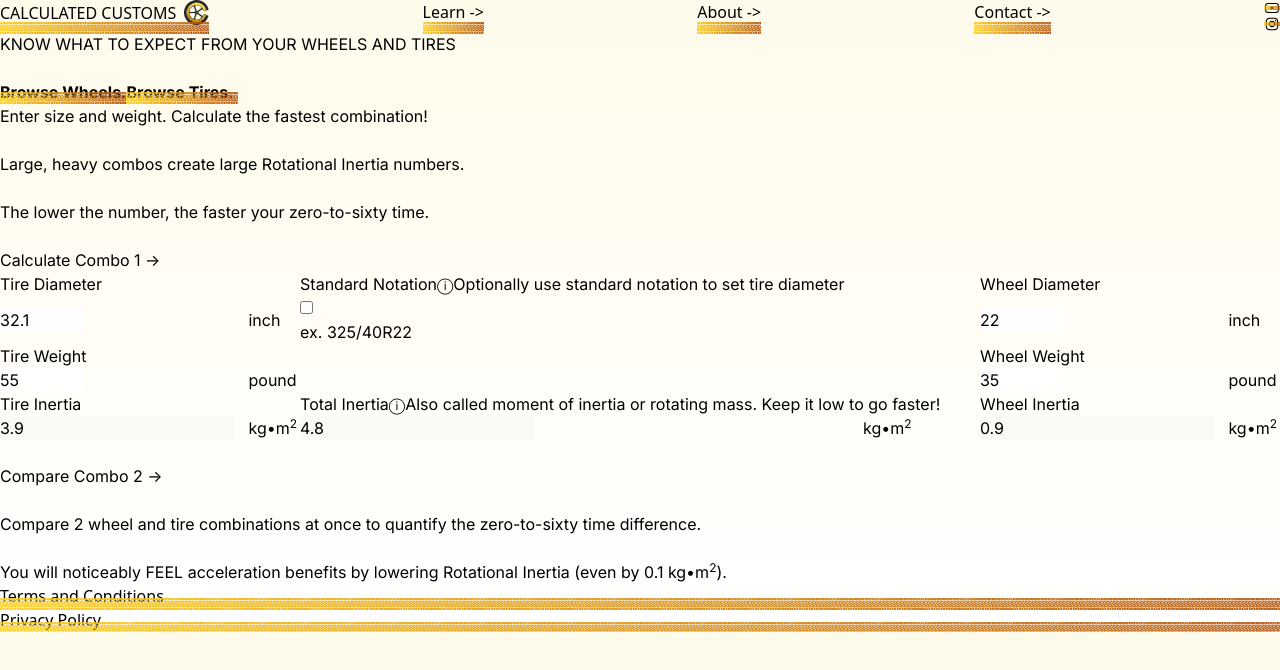
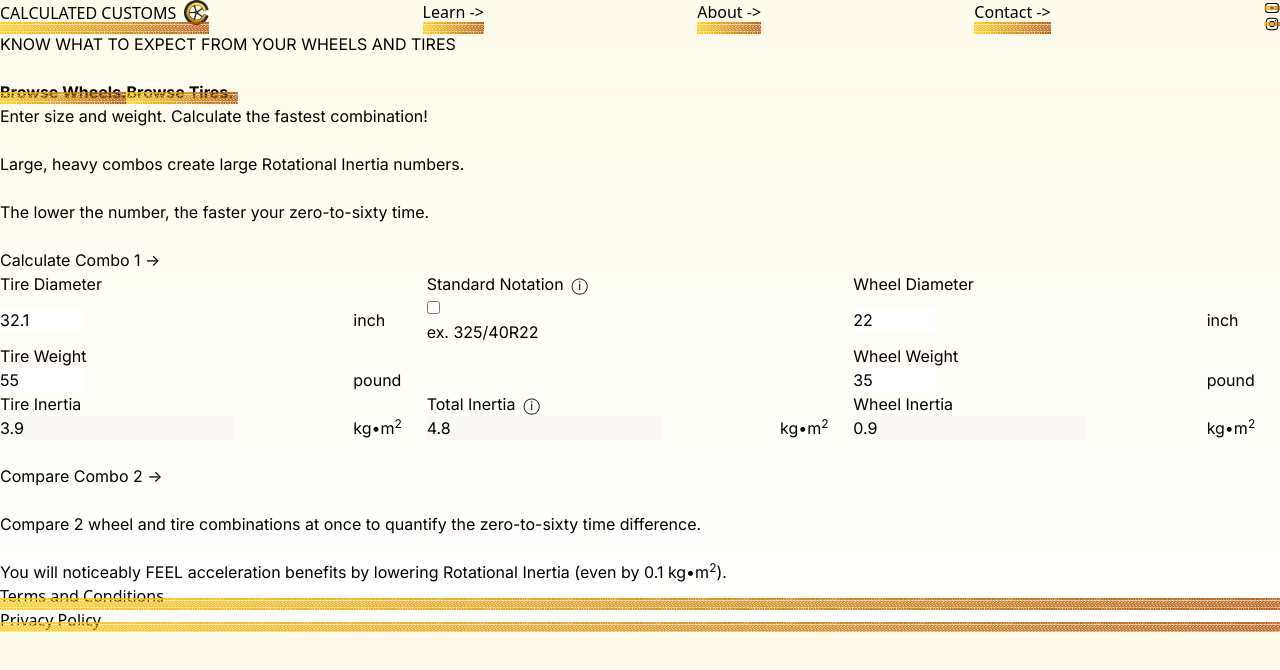
Before and after one commit to RamonJOrtega/calculated-customs, a Next.js app: page / in a window 1280 px wide. Shown: the top 670 px of the page. Built offline with nearby package versions, Linux system fonts and the light colour scheme.

Commit message:
add tool tip tailiwind styling to CalcTitle.tsx component

```diff
--- a/app/z components/CalcTitle.tsx
+++ b/app/z components/CalcTitle.tsx
@@ -14,11 +14,12 @@ export default function FieldTitle(props: any) {
     const intertiaTipText = "Also called moment of inertia or rotating mass. Keep it low to go faster!"
 
     return props.isVisible ? (
-        <div >
+        <div className="relative">
           {props.title}
           {(props.title === "Standard Notation" || props.title === "Total Inertia") && (
-            <span >&#x24D8;
-              <span >
+            <span className="ml-2 relative group">
+              &#x24D8;
+              <span className="absolute z-10 hidden group-hover:block bg-gray-800 text-white text-sm px-2 py-1 rounded-md mt-2" >
                 {props.title === "Standard Notation" ? tireTipText : intertiaTipText}
               </span>
             </span>
```
